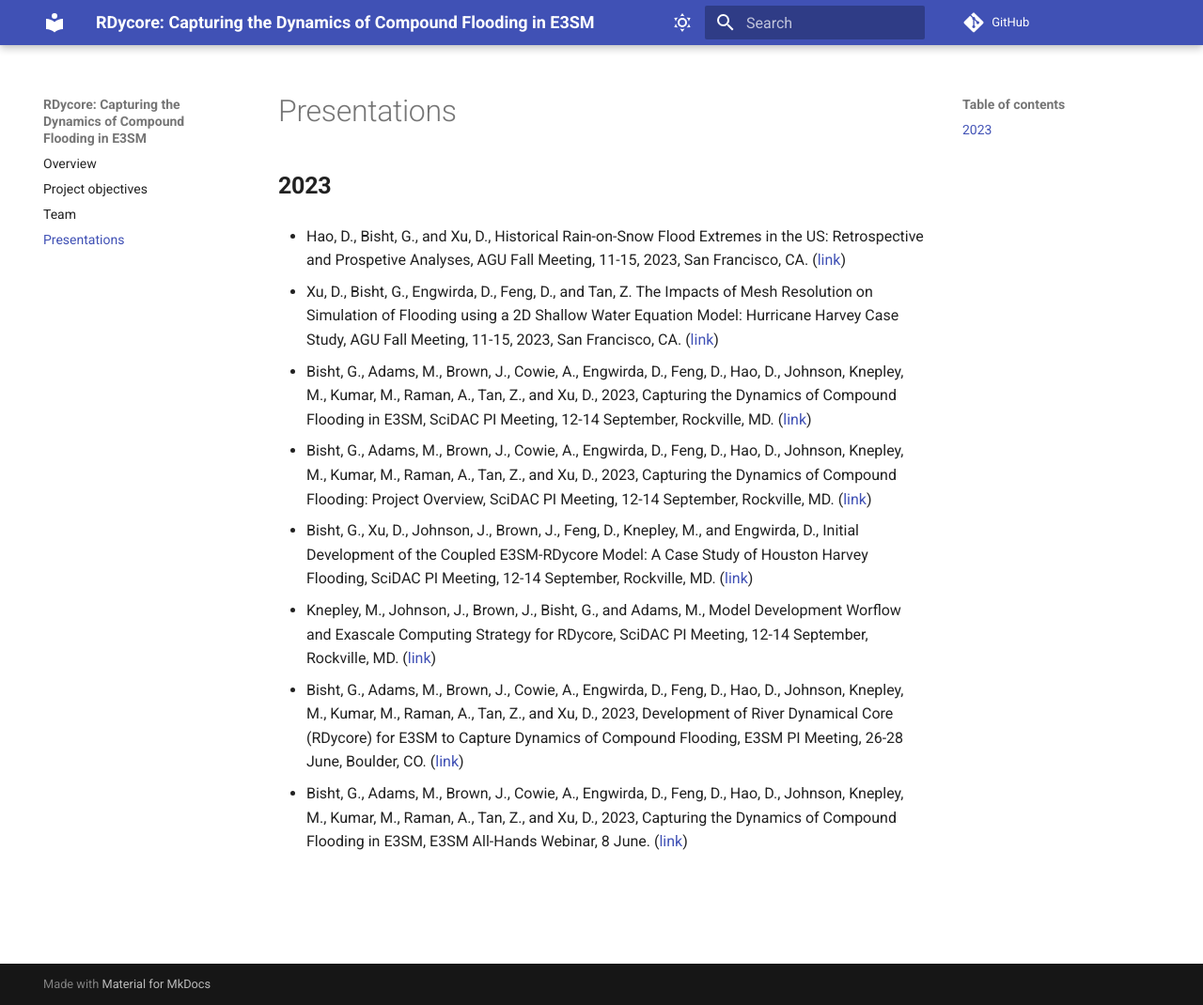
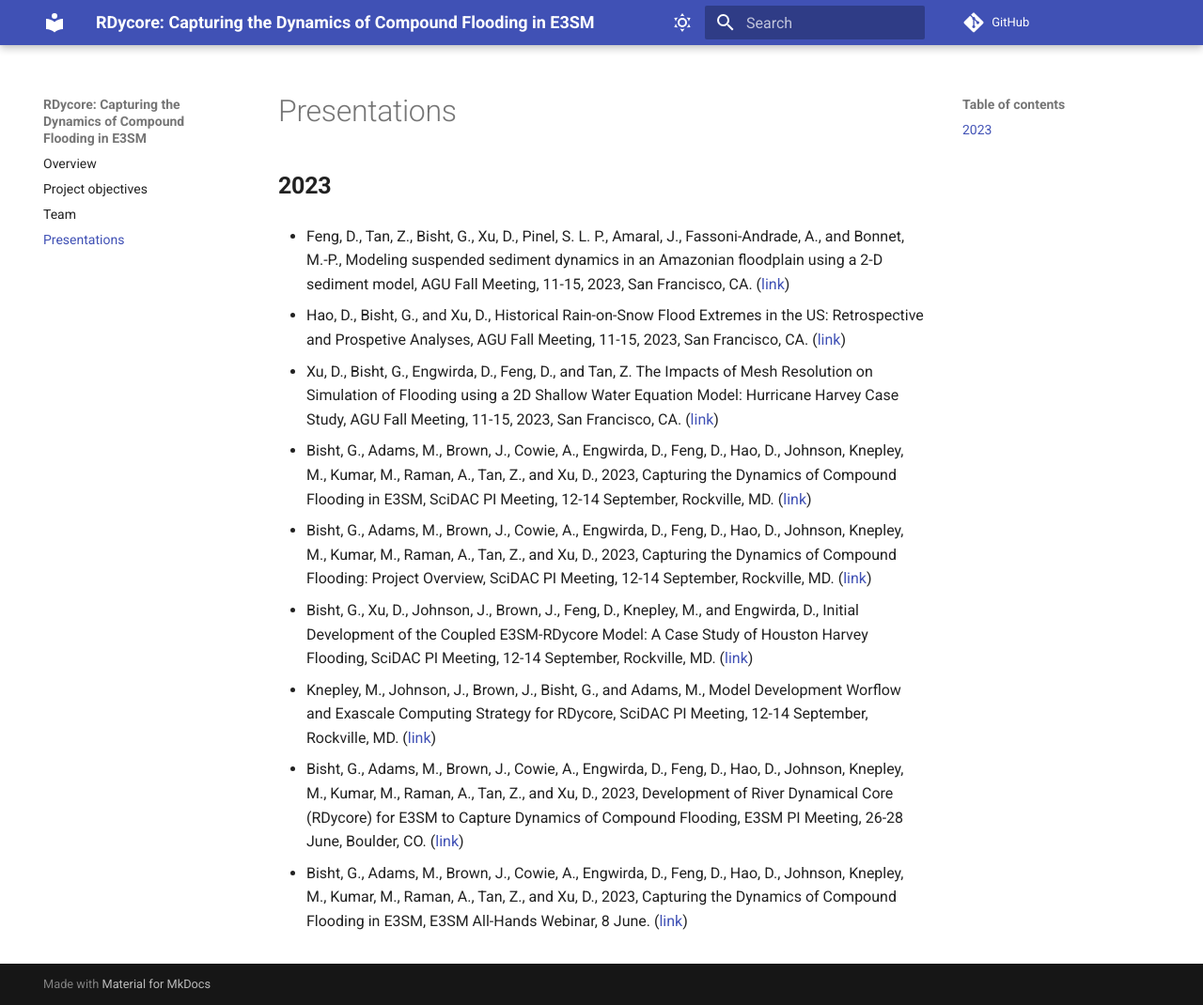
Before and after one commit to RDycore/RDycore.github.io, an MkDocs documentation site: the page built from docs/presentations.md, in a window 1280 px wide and 1070 px high. Shown: the whole window at 94% size. Built offline with MkDocs 1.6.1 and Material for MkDocs 9.7.7, drawn with Linux system fonts in a browser that asks for light colours; comment, search, counter and statistics services are not loaded.

Commit message:
Adds Dongyu's AGU poster

```diff
--- a/docs/presentations.md
+++ b/docs/presentations.md
@@ -1,5 +1,7 @@
 
 ## **2023**
+
+- Feng, D., Tan, Z., Bisht, G., Xu, D., Pinel, S. L. P., Amaral, J., Fassoni-Andrade, A., and Bonnet, M.-P., Modeling suspended sediment dynamics in an Amazonian floodplain using a 2-D sediment model, AGU Fall Meeting, 11-15, 2023, San Francisco, CA. ([link](https://www.dropbox.com/scl/fi/t22vz81942kiai68xkiet/Feng_Sediment_Dynamics_Poster_AGU_2023.pdf?rlkey=9kpektao5jx6lxhusmb2h56es&dl=0))
 
 - Hao, D., Bisht, G., and Xu, D., Historical Rain-on-Snow Flood Extremes in the US: Retrospective and Prospetive Analyses,  AGU Fall Meeting, 11-15, 2023, San Francisco, CA. ([link](https://www.dropbox.com/scl/fi/8413lzrcw426pwgkfahau/Hao_ROS_Poster_AGU_2023.pdf?rlkey=na69zzy7fr32yxmffxtxq15f1&dl=0))
 
```
